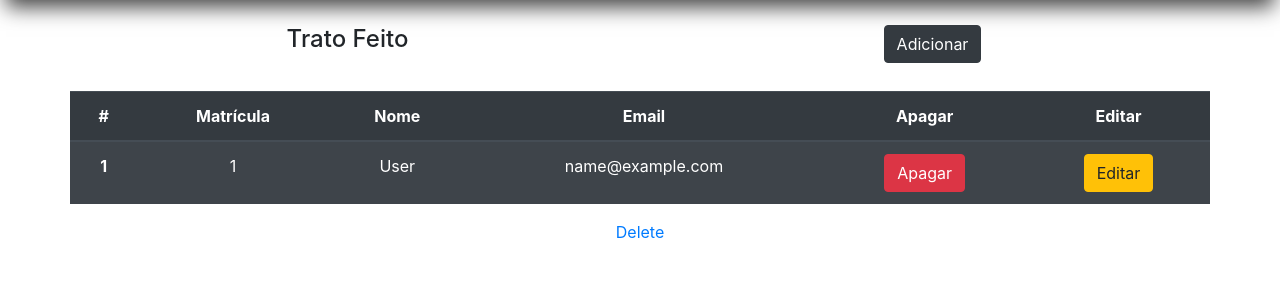
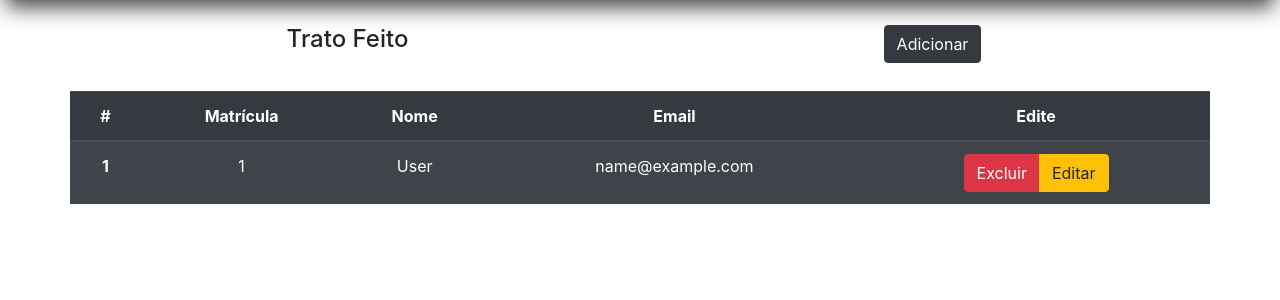
Before and after one commit to ReyalSFDK/61342-testes-grupo1, a PHP site: page / in a window 1280 px wide. Shown: the part 76-376 px from the top of the page. Run offline with PHP 8.4, Linux system fonts and the light colour scheme; tables that the repository leaves empty hold one stand-in row (values such as "Sample post").

Commit message:
buttons e afins

```diff
--- a/index.php
+++ b/index.php
@@ -27,9 +27,7 @@ $collectors = selectAllCollectors();
                     <th scope="col">Matrícula</th>
                     <th scope="col">Nome</th>
                     <th scope="col">Email</th>
-                    <th scope="col">Apagar</th>
-                    <th scope="col">Editar</th>
-
+                    <th scope="col">Edite</th>
 
                 </tr>
             </thead>
@@ -43,15 +41,18 @@ $collectors = selectAllCollectors();
                         <td><?= $collector[0] ?></td>
                         <td><?= $collector[1] ?></td>
                         <td><?= $collector[4] ?></td>
-                        <td><button class="btn btn-danger">Apagar</button></td>
-                        <td><button class="btn btn-warning">Editar</button> </td>
+                        <td>
+                            <div class="btn-group" role="group" aria-label="Basic example">
+                                <a type="button" href="delete.php?collector=<?= $collector[0]?>"  class="btn btn-danger">Excluir</a>
+                                <a type="button" href="edit.php?collector=<?= $collector[0]?>" class="btn btn-warning">Editar</a>
+                            </div>
+                        </td>
                     </tr>
                 <?php
                 }
                 ?>
             </tbody>
         </table>
-        <a href="delete.php?collector=<?= selectAllCollectors()[0][0] ?>">Delete</a>
     </div>
 
     <?= setJavaScripts() ?>
```
